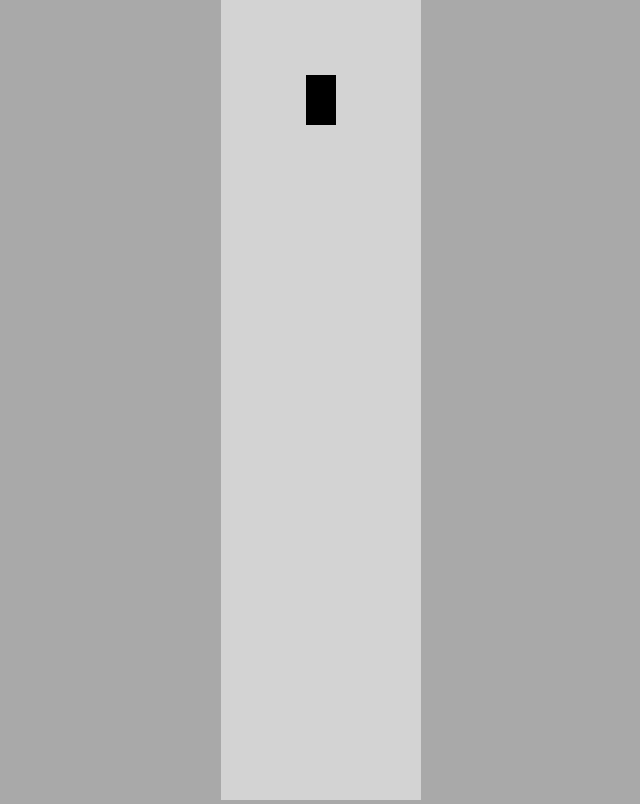
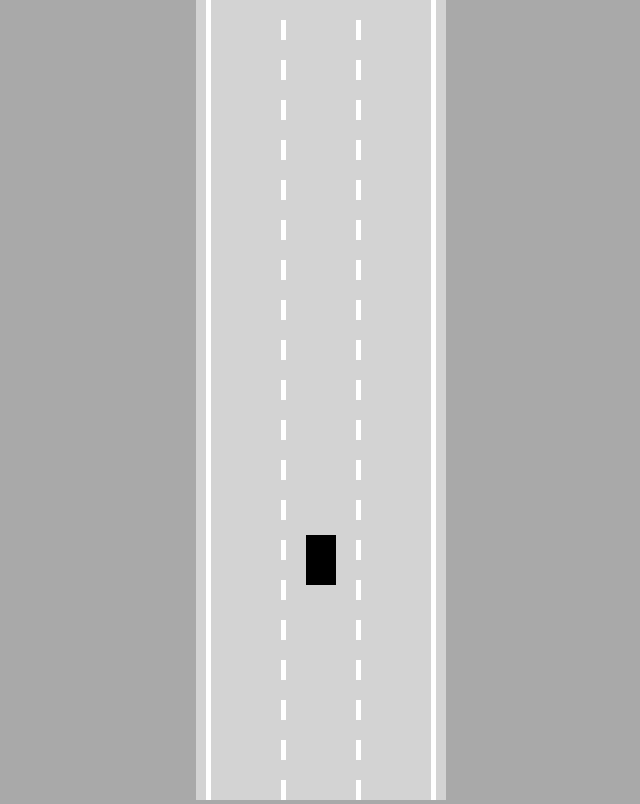
Before and after one commit to kudratov26/neural-network, a plain HTML site: page index.html in a window 1280 px wide. Shown: the whole page, without its empty margins (319-959 px from the left). Drawn offline with Linux system fonts and the light colour scheme.

Commit message:
implemented camera follow, infinite road and etc

```diff
--- a/car.js
+++ b/car.js
@@ -15,6 +15,10 @@
     }
 
     update(){
+        this.#move();
+    }
+
+    #move(){
         if(this.controls.forward){
             this.speed += this.acceleration;
         }
--- a/index.html
+++ b/index.html
@@ -8,6 +8,8 @@
 </head>
 <body>
     <canvas id="myCanvas"></canvas>
+    <script src="utils.js"></script>
+    <script src="road.js"></script>
     <script src="controls.js"></script>
     <script src="car.js"></script>
     <script src="main.js"></script>
--- a/main.js
+++ b/main.js
@@ -1,8 +1,9 @@
 const canvas = document.getElementById("myCanvas");
-canvas.width = 200;
+canvas.width = 250;
 
 const ctx = canvas.getContext('2d')
-const car = new Car(100, 100, 30, 50);
+const road = new Road(canvas.width/2, canvas.width*0.9);
+const car = new Car(road.getLaneCenter(1), 100, 30, 50);
 car.draw(ctx);
 
 animate();
@@ -11,7 +12,14 @@
     car.update();
 
     canvas.height = window.innerHeight;
+
+    ctx.save();
+    ctx.translate(0, -car.y+canvas.height*0.7)
+
+    road.draw(ctx);
     car.draw(ctx);
+
+    ctx.restore();
     requestAnimationFrame(animate);
 
 }
--- /dev/null
+++ b/road.js
@@ -0,0 +1,58 @@
+class Road {
+    constructor(x, width, laneCount = 3) {
+        this.x = x;
+        this.width = width;
+        this.laneCount = laneCount;
+
+        this.left = x - width / 2;
+        this.right = x + width / 2;
+
+        const infinity = 1000000;
+        this.top = -infinity;
+        this.bottom = infinity;
+
+        const topLeft = {x:this.left, y:this.top};
+        const topRight = {x:this.right, y:this.top};
+        const bottomLeft = {x:this.left, y:this.bottom};
+        const bottomRight = {x:this.right, y:this.bottom};
+
+        this.borders = [
+            [topLeft, bottomLeft],
+            [topRight, bottomRight]
+        ];
+    }
+
+    getLaneCenter(laneIndex){
+        const laneWidth = this.width/this.laneCount;
+        return this.left + laneWidth/2 +
+        Math.min(laneIndex, this.laneCount-1)*laneWidth;
+    }
+
+    draw(ctx) {
+        ctx.lineWidth = 5;
+        ctx.strokeStyle = "white";
+
+        for (let i = 1; i <= this.laneCount-1; i++) {
+            const x = lerp(
+                this.left,
+                this.right,
+                i / this.laneCount
+            )
+
+            ctx.setLineDash([20, 20]);
+
+            ctx.beginPath();
+            ctx.moveTo(x, this.top);
+            ctx.lineTo(x, this.bottom);
+            ctx.stroke();
+        }
+
+        ctx.setLineDash([]);
+        this.borders.forEach(border=>{
+            ctx.beginPath();
+            ctx.moveTo(border[0].x,border[0].y);
+            ctx.lineTo(border[1].x,border[1].y);
+            ctx.stroke();
+        })
+    }
+}
--- /dev/null
+++ b/utils.js
@@ -0,0 +1,3 @@
+function lerp(A,B,t){
+    return A+(B-A)*t;
+}
```
